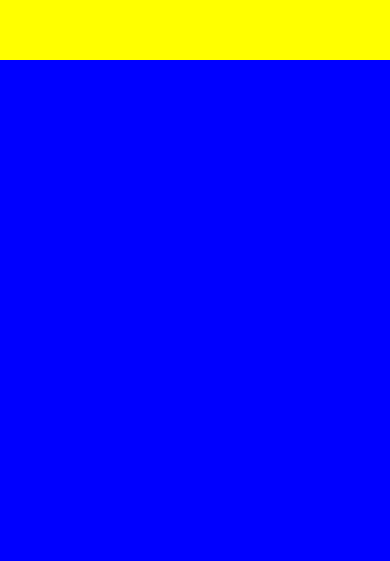
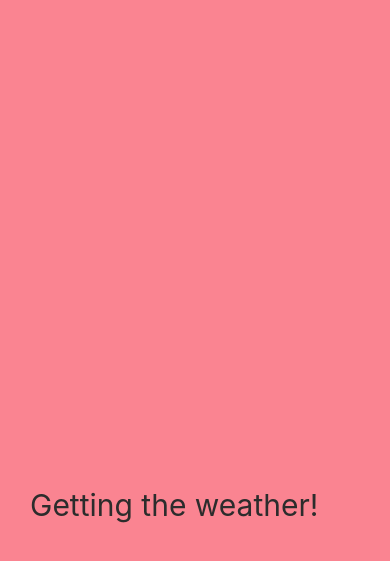
Before and after one commit to Thinkteam20/appWeather, a React Native app: screen / in a window 390 px wide. Shown: the part 221-782 px from the top of the page. Built offline with nearby package versions, Linux system fonts and the light colour scheme.

Commit message:
Loading Screen

```diff
--- a/App.js
+++ b/App.js
@@ -1,31 +1,8 @@
 import { StatusBar } from 'expo-status-bar';
 import React from 'react';
-import { StyleSheet, Text, View } from 'react-native';
+//import { StyleSheet, Text, View } from 'react-native';
+import Loading from "./Loading";
 
 export default function App() {
-  return (
-    <View style={styles.container}>
-
-      <View style={styles.yellowView}></View>
-      <View style={styles.blueView}></View>
-
-      <StatusBar style="auto" />
-    </View>
-  );
+  return  <Loading/>;
 }
-
-const styles = StyleSheet.create({
-  container: {
-    flex: 1,
-  //  alignItems: 'center',
-   // justifyContent: 'center',
-  },
-  yellowView:{
-    flex: 1,
-    backgroundColor: "yellow"
-  },
-  blueView:{
-    flex: 2,
-    backgroundColor: "blue"
-  }
-});
--- /dev/null
+++ b/Loading.js
@@ -0,0 +1,26 @@
+import React from "react";
+import { StyleSheet, Text, View, BackHandler } from 'react-native';
+
+export default function Loading(){
+    return <View style={styles.container}>
+    <Text style={styles.text}>Getting the weather!</Text>
+    </View>
+}
+
+const styles = StyleSheet.create({
+        container: {
+            flex : 1,
+            justifyContent: "flex-end",
+            paddingHorizontal: 30,
+            paddingVertical: 100,
+            backgroundColor: "#fa8491"
+        },
+        text: {
+
+            color: "#2c2c2c",
+            fontSize :  30
+
+        }
+
+
+});
```
